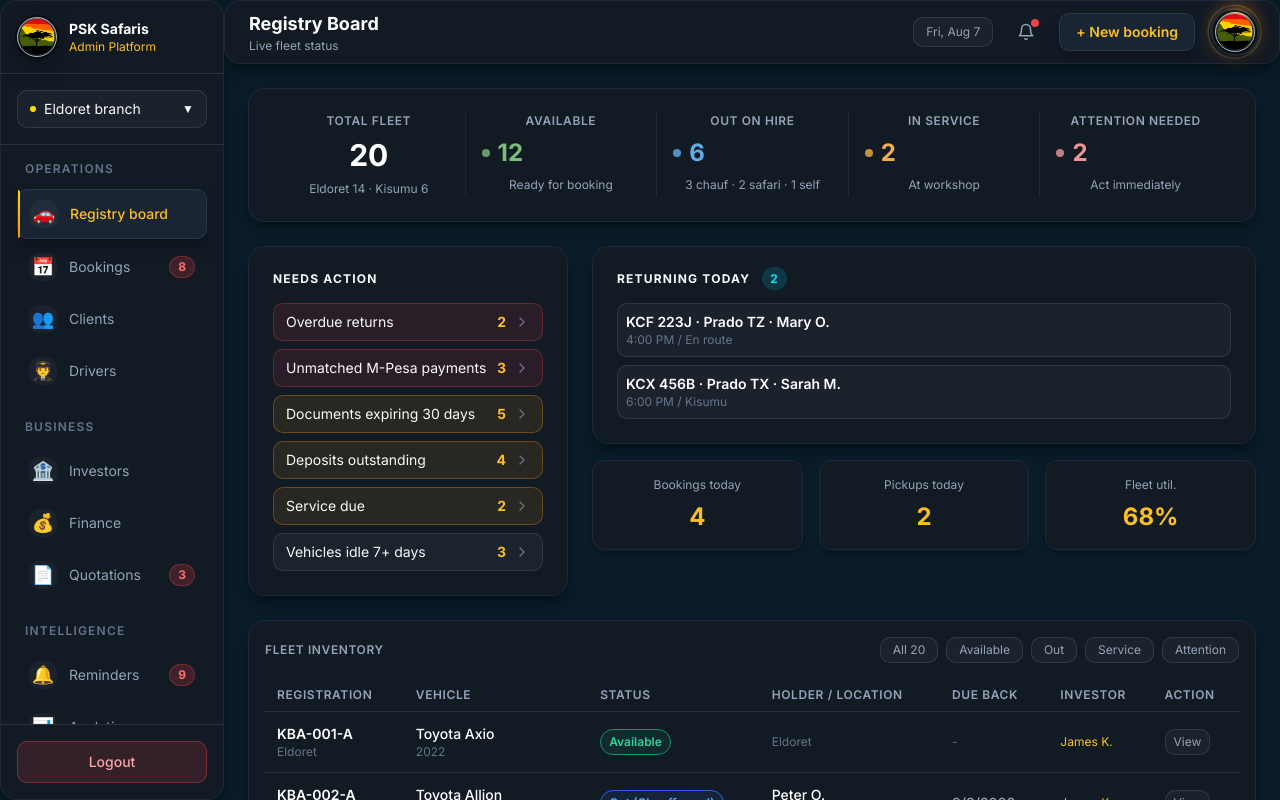
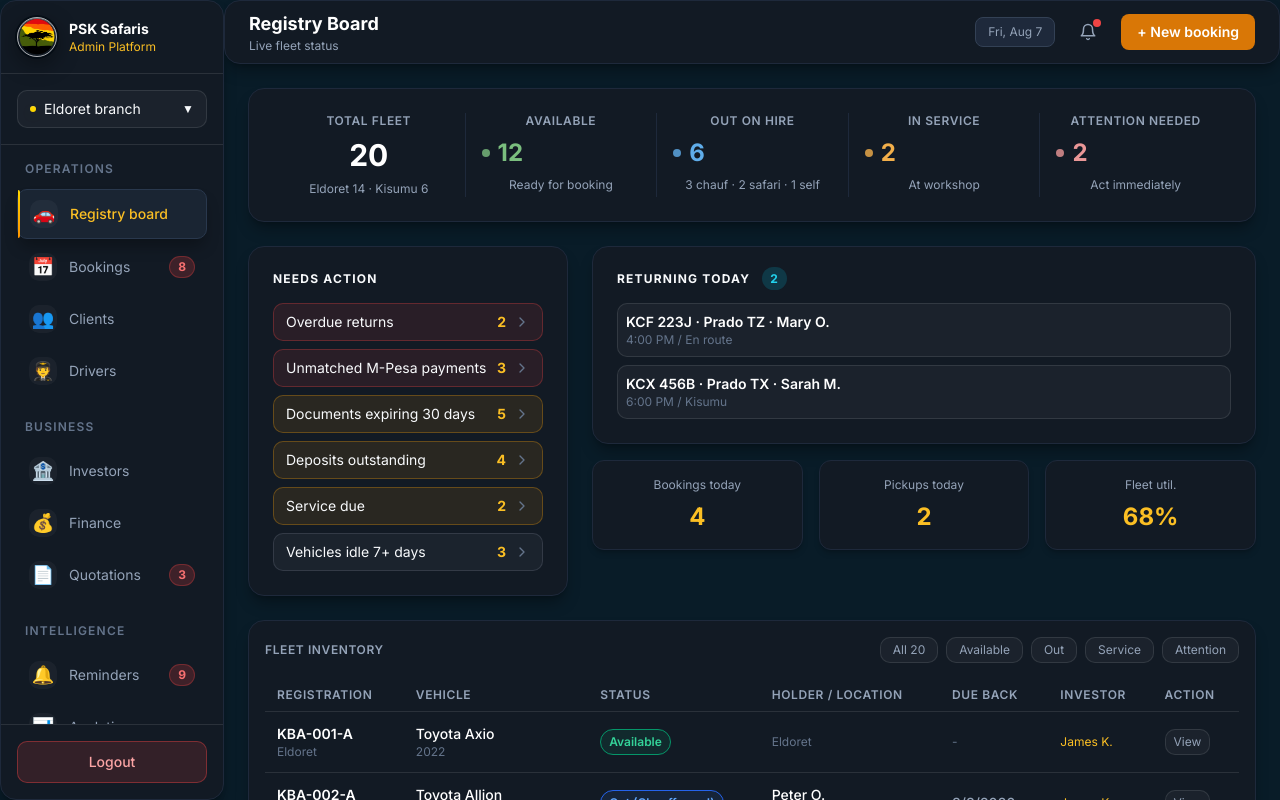
Before and after one commit to orenda497-afk/psk-admin-platform, a React (Vite) app: page / in a window 1280 px wide. Both pictures are taken after a click on the button "Sign In". Built offline with nearby package versions, Linux system fonts and the light colour scheme.

Commit message:
fix: remove duplicate logo, update topbar styling

```diff
--- a/src/components/TopBar.tsx
+++ b/src/components/TopBar.tsx
@@ -1,5 +1,4 @@
 import { Bell } from 'lucide-react'
-import PskLogoOrbit from './PskLogoOrbit'
 
 interface TopBarProps {
   title: string
@@ -14,7 +13,7 @@ export default function TopBar({ title, subtitle }: TopBarProps) {
   })
 
   return (
-    <div className="h-16 glass-lg border-b border-psk-border flex items-center justify-between px-6">
+    <div className="h-16 glass-lg border-b border-slate-800 flex items-center justify-between px-6">
       {/* Left */}
       <div>
         <h1 className="text-lg font-bold text-white">{title}</h1>
@@ -24,23 +23,20 @@ export default function TopBar({ title, subtitle }: TopBarProps) {
       {/* Right */}
       <div className="flex items-center gap-4">
         {/* Date */}
-        <div className="px-3 py-1.5 bg-psk-bg-surface border border-psk-border rounded-glass text-xs text-psk-text-secondary">
+        <div className="px-3 py-1.5 bg-slate-800 border border-slate-700 rounded-lg text-xs text-psk-text-secondary">
           {today}
         </div>
 
         {/* Notifications */}
-        <button className="relative p-2 hover:bg-psk-bg-surface rounded-glass transition">
-          <Bell size={18} className="text-psk-text-secondary hover:text-psk-text-primary transition" />
+        <button className="relative p-2 hover:bg-slate-800 rounded-lg transition">
+          <Bell size={18} className="text-slate-400 hover:text-slate-200 transition" />
           <span className="absolute top-1 right-1 w-2 h-2 bg-red-500 rounded-full"></span>
         </button>
 
         {/* New booking button */}
-        <button className="px-4 py-2 glass-glossy text-psk-text-gold text-sm font-semibold rounded-glass transition hover:brightness-110">
+        <button className="px-4 py-2 bg-amber-600 text-white text-sm font-semibold rounded-lg transition hover:bg-amber-500">
           + New booking
         </button>
-
-        {/* Authenticated PSK brand mark */}
-        <PskLogoOrbit size="sm" className="ml-1" />
       </div>
     </div>
   )
```
Also changed, not shown: 1 other file (tests, documents, lock files or other folders).
